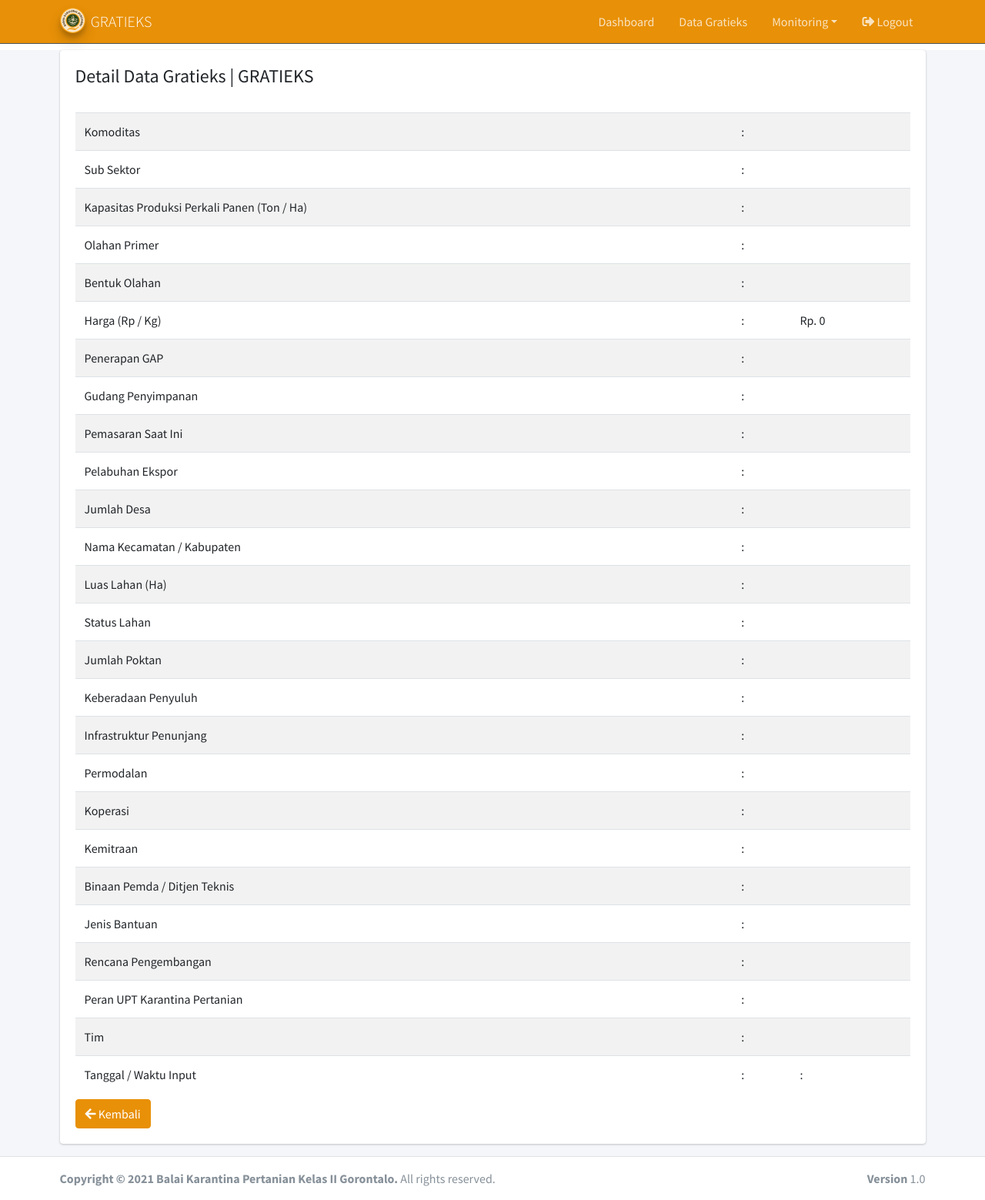
After one commit to hectast/newGRATIEKS, a PHP site: page /newGRATIEKS/views/page/data_gratieks/detail.php?id=1 in a window 1280 px wide. The commit adds this page. Shown: the whole page at 77% size. Run offline with PHP 8.4, Linux system fonts and the light colour scheme; data that the repository does not hold is empty; some libraries are stand-ins or nearby versions.

Commit message:
View & Detail Data Gratieks

```diff
--- a/views/layout/navbar.php
+++ b/views/layout/navbar.php
@@ -1,8 +1,9 @@
+
   <!-- Navbar -->
   <nav class="main-header navbar navbar-expand-md bgc-yellow navbar-dark">
       <div class="container">
           <a href="#" class="navbar-brand">
-              <img src="assets/dist/img/LOGO1.png" alt="AdminLTE Logo" class="brand-image img-circle elevation-3" style="opacity: .8">
+              <img src="<?= $url ?>assets/dist/img/LOGO1.png" alt="AdminLTE Logo" class="brand-image img-circle elevation-3" style="opacity: .8">
               <span class="brand-text font-weight-light">GRATIEKS</span>
           </a>
 
@@ -14,10 +15,10 @@
               <!-- Left navbar links -->
               <ul class="navbar-nav ml-auto">
                   <li class="nav-item">
-                      <a href="index3.html" class="nav-link nvlnk">Dashboard</a>
+                      <a href="<?= $url ?>main.php" class="nav-link nvlnk">Dashboard</a>
                   </li>
                   <li class="nav-item">
-                      <a href="index3.html" class="nav-link nvlnk">Data Gratieks</a>
+                      <a href="<?= $url ?>views/page/data_gratieks/datagratieks.php" class="nav-link nvlnk">Data Gratieks</a>
                   </li>
                   <li class="nav-item dropdown">
                     <a id="dropdownSubMenu1" href="#" data-toggle="dropdown" aria-haspopup="true" aria-expanded="false" class="nav-link nvlnk dropdown-toggle">Monitoring</a>
--- /dev/null
+++ b/views/page/data_gratieks/detail.php
@@ -0,0 +1,174 @@
+<?php
+$jdl = "Detail Data Gratieks";
+$ttl = $jdl . " | GRATIEKS";
+?>
+<?php include "../../../koneksi.php" ?>
+
+<?php include "../../layout/header.php" ?>
+
+<?php include "../../layout/navbar.php"; ?>
+
+<?php
+$id = $_GET['id'];
+$result = $mysqli->query("SELECT * FROM tbl_gratieks WHERE id='$id'");
+$row = mysqli_fetch_assoc($result);
+?>
+
+<!-- Content Wrapper. Contains page content -->
+<div class="content-wrapper">
+    <div class="content">
+        <div class="container">
+            <div class="row mt-2">
+                <div class="col-12">
+                    <div class="card">
+                        <div class="card-body">
+                            <h4><?= $ttl; ?></h4><br>
+                            <table class="table table-striped">
+                                <tr>
+                                    <td>Komoditas</td>
+                                    <td>:</td>
+                                    <td><?= $row['komodi'] ?></td>
+                                </tr>
+                                <tr>
+                                    <td>Sub Sektor</td>
+                                    <td>:</td>
+                                    <td><?= $row['subsektor'] ?></td>
+                                </tr>
+                                <tr>
+                                    <td>Kapasitas Produksi Perkali Panen (Ton / Ha)</td>
+                                    <td>:</td>
+                                    <td><?= $row['kapasitas'] ?></td>
+                                </tr>
+                                <tr>
+                                    <td>Olahan Primer</td>
+                                    <td>:</td>
+                                    <td><?= $row['olahan'] ?></td>
+                                </tr>
+                                <tr>
+                                    <td>Bentuk Olahan</td>
+                                    <td>:</td>
+                                    <td><?= $row['bentuk'] ?></td>
+                                </tr>
+                                <tr>
+                                    <td>Harga (Rp / Kg)</td>
+                                    <td>:</td>
+                                    <td>Rp. <?= number_format($row['harga']) ?></td>
+                                </tr>
+                                <tr>
+                                    <td>Penerapan GAP</td>
+                                    <td>:</td>
+                                    <td><?= $row['gap'] ?></td>
+                                </tr>
+                                <tr>
+                                    <td>Gudang Penyimpanan</td>
+                                    <td>:</td>
+                                    <td><?= $row['gudang'] ?></td>
+                                </tr>
+                                <tr>
+                                    <td>Pemasaran Saat Ini</td>
+                                    <td>:</td>
+                                    <td><?= $row['pasar'] ?></td>
+                                </tr>
+                                <tr>
+                                    <td>Pelabuhan Ekspor</td>
+                                    <td>:</td>
+                                    <td><?= $row['labuh'] ?></td>
+                                </tr>
+                                <tr>
+                                    <td>Jumlah Desa</td>
+                                    <td>:</td>
+                                    <td><?= $row['desa'] ?></td>
+                                </tr>
+                                <tr>
+                                    <td>Nama Kecamatan / Kabupaten</td>
+                                    <td>:</td>
+                                    <td><?= $row['kec'] ?></td>
+                                </tr>
+                                <tr>
+                                    <td>Luas Lahan (Ha)</td>
+                                    <td>:</td>
+                                    <td><?= $row['lahan'] ?></td>
+                                </tr>
+                                <tr>
+                                    <td>Status Lahan</td>
+                                    <td>:</td>
+                                    <td><?= $row['statuslah'] ?></td>
+                                </tr>
+                                <tr>
+                                    <td>Jumlah Poktan</td>
+                                    <td>:</td>
+                                    <td><?= $row['komodi'] ?></td>
+                                </tr>
+                                <tr>
+                                    <td>Keberadaan Penyuluh</td>
+                                    <td>:</td>
+                                    <td><?= $row['penyuluh'] ?></td>
+                                </tr>
+                                <tr>
+                                    <td>Infrastruktur Penunjang</td>
+                                    <td>:</td>
+                                    <td><?= $row['infra'] ?></td>
+                                </tr>
+                                <tr>
+                                    <td>Permodalan</td>
+                                    <td>:</td>
+                                    <td><?= $row['modal'] ?></td>
+                                </tr>
+                                <tr>
+                                    <td>Koperasi</td>
+                                    <td>:</td>
+                                    <td><?= $row['koperasi'] ?></td>
+                                </tr>
+                                <tr>
+                                    <td>Kemitraan</td>
+                                    <td>:</td>
+                                    <td><?= $row['mitra'] ?></td>
+                                </tr>
+                                <tr>
+                                    <td>Binaan Pemda / Ditjen Teknis</td>
+                                    <td>:</td>
+                                    <td><?= $row['bina'] ?></td>
+                                </tr>
+                                <tr>
+                                    <td>Jenis Bantuan</td>
+                                    <td>:</td>
+                                    <td><?= $row['bantuan'] ?></td>
+                                </tr>
+                                <tr>
+                                    <td>Rencana Pengembangan</td>
+                                    <td>:</td>
+                                    <td><?= $row['rencana'] ?></td>
+                                </tr>
+                                <tr>
+                                    <td>Peran UPT Karantina Pertanian</td>
+                                    <td>:</td>
+                                    <td><?= $row['peran'] ?></td>
+                                </tr>
+                                <tr>
+                                    <td>Tim</td>
+                                    <td>:</td>
+                                    <td><?= $row['tim'] ?></td>
+                                </tr>
+                                <tr>
+                                    <td>Tanggal / Waktu Input</td>
+                                    <td>:</td>
+                                    <td><?= $row['tgl'];?> : <?= $row['waktu'] ?></td>
+                                </tr>
+                            </table>
+                            <div class="mt-2">
+                            <a href="datagratieks.php" class="btn btn-primary"><i class="fa fa-arrow-left"></i> Kembali</a>
+                            </div>
+                        </div>
+                    </div>
+                </div>
+            </div>
+
+
+        </div>
+    </div>
+</div>
+<!-- /.content-wrapper -->
+
+<?php include '../../layout/footer.php'; ?>
+
+<?php include '../..//layout/js.php'; ?>
```
Also changed, not shown: views/page/data_gratieks/datagratieks.php (added, +62 -0 lines), views/page/data_gratieks/tambahdatagratieks.php (added).
